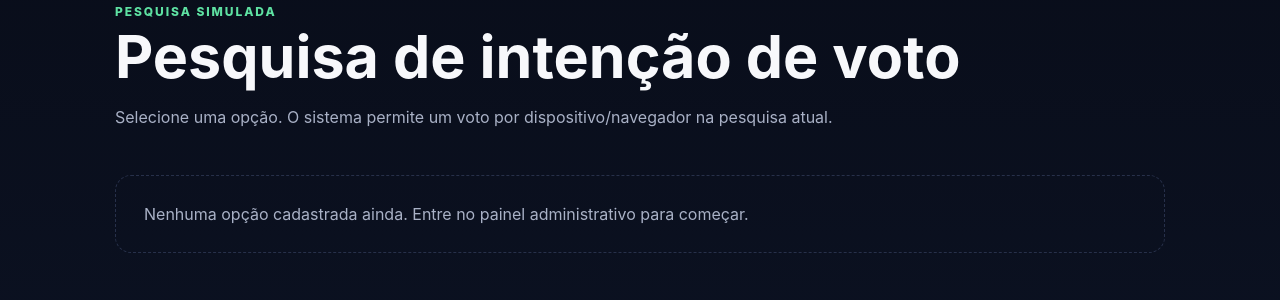
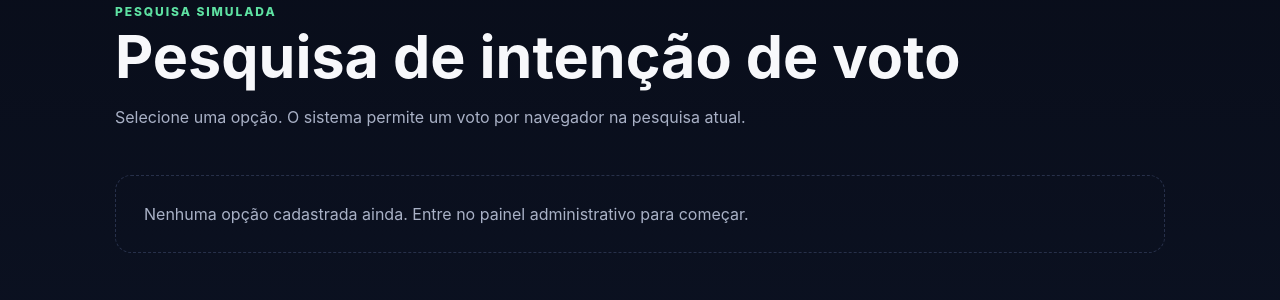
Before and after one commit to francielreis/sistema-votacao-pesquisa, a Flask app: page / in a window 1280 px wide. Shown: the part 164-464 px from the top of the page. Run offline with Flask 3, Linux system fonts and the light colour scheme; data comes from the database, SQL or seed files in the repository; data that the repository does not hold is empty; some libraries are stand-ins or nearby versions.

Commit message:
Ajustar texto de controle de voto

```diff
--- a/templates/index.html
+++ b/templates/index.html
@@ -3,7 +3,7 @@
 <section class="hero">
   <span class="eyebrow">PESQUISA SIMULADA</span>
   <h1>{{ poll.title }}</h1>
-  <p>Selecione uma opção. O sistema permite um voto por dispositivo/navegador na pesquisa atual.</p>
+  <p>Selecione uma opção. O sistema permite um voto por navegador na pesquisa atual.</p>
 </section>
 
 {% if already_voted %}
```
